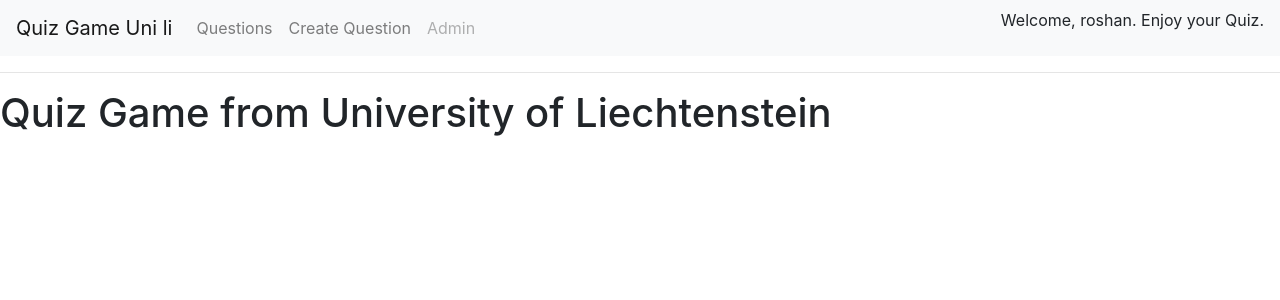
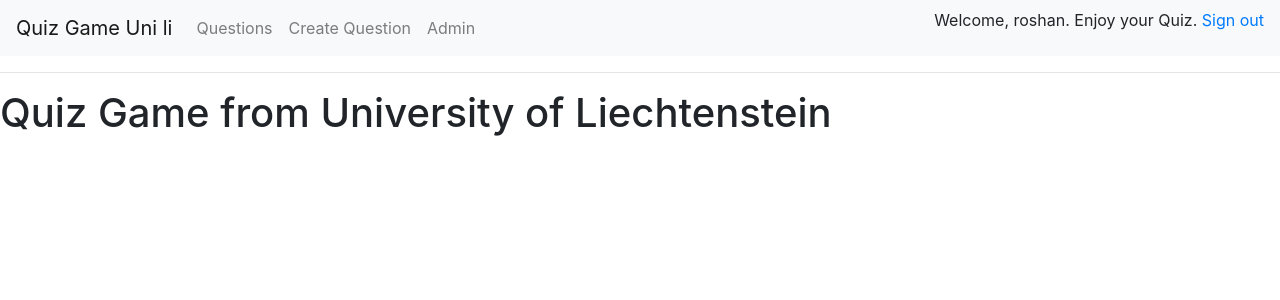
Before and after one commit to Cyberboa/Quiz-game-Uni-li, a Django app: page / in a window 1280 px wide. Shown: the top 300 px of the page. Run offline with Django 3.2, Linux system fonts and the light colour scheme; a user stored in the database is signed in; some libraries are stand-ins or nearby versions.

Commit message:
- Logout was added to the nav_bar.html - Login required was added to views.py (+import)

```diff
--- a/quizGameApp/views.py
+++ b/quizGameApp/views.py
@@ -1,3 +1,4 @@
+from django.contrib.auth.decorators import login_required
 from django.shortcuts import render
 from django.views.generic import View
 from .models import Question
@@ -24,9 +25,11 @@ Methods
 
 
 class HomeView(View):
+
     def get(httprequest, *args):
         return render(httprequest, "home.html")
 
+    @login_required
     def questionList(httprequest, *args, **kwargs):
         all_questions = Question.objects.all()
         dict_question = {
@@ -35,6 +38,7 @@ class HomeView(View):
         }
         return render(httprequest, "question_list.html", dict_question)
 
+    @login_required
     def questionCreateView(httprequest, *args, **kwargs):
         my_form = AddQuestionForm(httprequest.POST or None)
         if my_form.is_valid():
--- a/templates/nav_bar.html
+++ b/templates/nav_bar.html
@@ -10,18 +10,31 @@
     <div class="collapse navbar-collapse" id="navbarSupportedContent">
         <ul class="navbar-nav mr-auto">
             <li class="nav-item">
-                <a class="nav-link" href="../questions/">Questions</a>
+                {% if user.is_authenticated %}
+                    <a class="nav-link" href="../questions/">Questions</a>
+                {% else %}
+                    <a class="nav-link disabled" href="../questions/">Questions</a>
+                {% endif %}
             </li>
             <li class="nav-item">
-                <a class="nav-link" href="../create/">Create Question</a>
+                {% if user.is_authenticated %}
+                    <a class="nav-link" href="../create/">Create Question</a>
+                {% else %}
+                    <a class="nav-link disabled" href="../create/">Create Question</a>
+                {% endif %}
             </li>
             <li class="nav-item">
-                <a class="nav-link disabled" href="/admin/" tabindex="-1" aria-disabled="true">Admin</a>
+                {% if user.is_authenticated %}
+                    <a class="nav-link" href="/admin/">Admin</a>
+                {% else %}
+                    <a class="nav-link disabled" href="../admin/">Admin</a>
+                {% endif %}
             </li>
         </ul>
         <div>
             {% if user.is_authenticated %}
-                <p>Welcome, {{ user.get_username }}. Enjoy your Quiz.</p>
+                <p>Welcome, {{ user.get_username }}. Enjoy your Quiz. <a href="/logout/" class="header-link">Sign
+                    out</a></p>
             {% else %}
                 <a href="/login/" class="header-link">Login</a>
             {% endif %}
```
Also changed, not shown: db.sqlite3.
